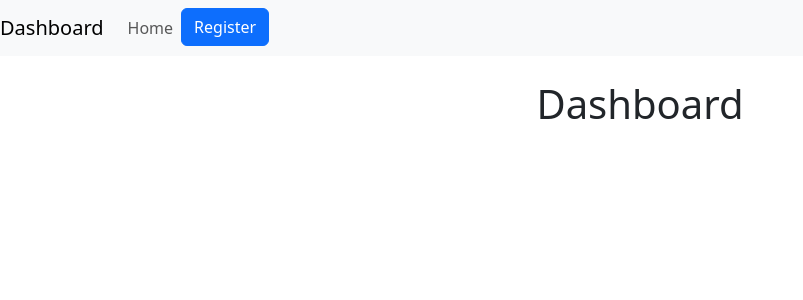
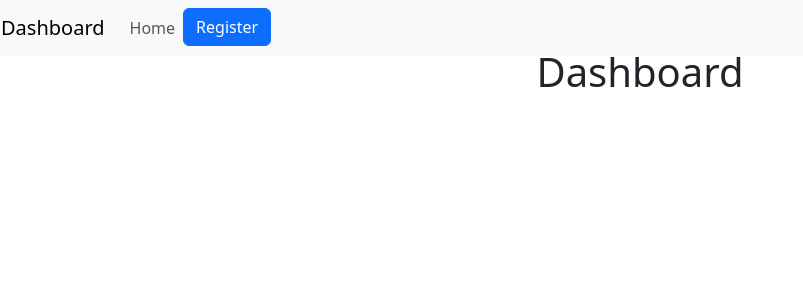
Before and after one commit to HyperDarkmoon/signaturefrontend, a React (Create React App) app: page / in a window 1280 px wide. Shown: the top 300 px of the page, without its empty margins (0-803 px from the left). Built offline with nearby package versions, Linux system fonts and the light colour scheme.

Commit message:
Navbar fixes

```diff
--- a/src/App.js
+++ b/src/App.js
@@ -1,5 +1,4 @@
 import './App.css';
-import RegistrationForm from './RegistrationForm.js';
 import Dashboard from './Dashboard.js'
 
 function App() {
--- a/src/Dashboard.js
+++ b/src/Dashboard.js
@@ -1,10 +1,11 @@
 import React from 'react';
 import RegistrationForm from './RegistrationForm.js';
 import Navbar from './Navbar.js';
-import navBarHook from './UseNavbar.js';
+import useNavbar from './useNavbar.js'; // Ensure correct path
 
 function Dashboard() {
-    const { showRegistrationForm, handleRegisterClick, handleHomeClick } = navBarHook();
+  // Destructure the array returned by useNavbar
+  const [showRegistrationForm, handleRegisterClick, handleHomeClick] = useNavbar();
 
   if (showRegistrationForm) {
     return <RegistrationForm />;
@@ -14,6 +15,7 @@ function Dashboard() {
     <div>
       <Navbar handleHomeClick={handleHomeClick} handleRegisterClick={handleRegisterClick} />
       <div className="container mt-4">
+        <br></br>
         <h1>Dashboard</h1>
         {/* Other dashboard content can go here */}
       </div>
--- a/src/Navbar.js
+++ b/src/Navbar.js
@@ -4,18 +4,24 @@ import 'bootstrap/dist/css/bootstrap.min.css';
 
 function Navbar({ handleHomeClick, handleRegisterClick }) {
     return (
-        <nav className="navbar navbar-expand-lg navbar-light bg-light">
-            <a className="navbar-brand" href="#" onClick={handleHomeClick}>Dashboard</a>
+        <nav className="navbar navbar-expand-lg navbar-light bg-light fixed-top">
+            <button className="navbar-brand btn btn-link" onClick={handleHomeClick} style={{ padding: 0 }}>
+                Dashboard
+            </button>
             <button className="navbar-toggler" type="button" data-toggle="collapse" data-target="#navbarNav" aria-controls="navbarNav" aria-expanded="false" aria-label="Toggle navigation">
                 <span className="navbar-toggler-icon"></span>
             </button>
             <div className="collapse navbar-collapse" id="navbarNav">
                 <ul className="navbar-nav ml-auto">
                     <li className="nav-item">
-                        <a className="nav-link" href="#" onClick={handleHomeClick}>Home</a>
+                        <button className="nav-link btn btn-link" onClick={handleHomeClick}>
+                            Home
+                        </button>
                     </li>
                     <li className="nav-item">
-                        <button className="btn btn-primary" onClick={handleRegisterClick}>Register</button>
+                        <button className="btn btn-primary" onClick={handleRegisterClick}>
+                            Register
+                        </button>
                     </li>
                 </ul>
             </div>
--- a/src/RegistrationForm.js
+++ b/src/RegistrationForm.js
@@ -3,12 +3,12 @@ import { Form, Button, Container, Row, Col, Alert } from 'react-bootstrap';
 import DrawingCanvas from './DrawingCanvas';
 import './App.css';
 import axios from 'axios';
-import UseNavBar from './UseNavbar.js';
+import useNavbar from './useNavbar.js';
 import Navbar from './Navbar.js';
 
 function RegistrationForm() {
   // Use the custom hook for Navbar
-  const [showRegistrationForm, handleRegisterClick, handleHomeClick] = UseNavBar();
+  const [showRegistrationForm, handleRegisterClick, handleHomeClick] = useNavbar();
 
 
   const [formData, setFormData] = useState({
--- a/src/UseNavbar.js
+++ b/src/UseNavbar.js
@@ -1,6 +1,7 @@
+// useNavBar.js
 import { useState } from 'react';
 
-function UseNavBar() {
+function useNavbar() {
   const [showRegistrationForm, setShowRegistrationForm] = useState(false);
 
   const handleRegisterClick = () => {
@@ -11,7 +12,8 @@ function UseNavBar() {
     setShowRegistrationForm(false);
   };
 
+  // Return an array with the state and handlers
   return [showRegistrationForm, handleRegisterClick, handleHomeClick];
 }
 
-export default UseNavBar;
+export default useNavbar;
```
Lines whose indentation alone changed are shown as unchanged.
